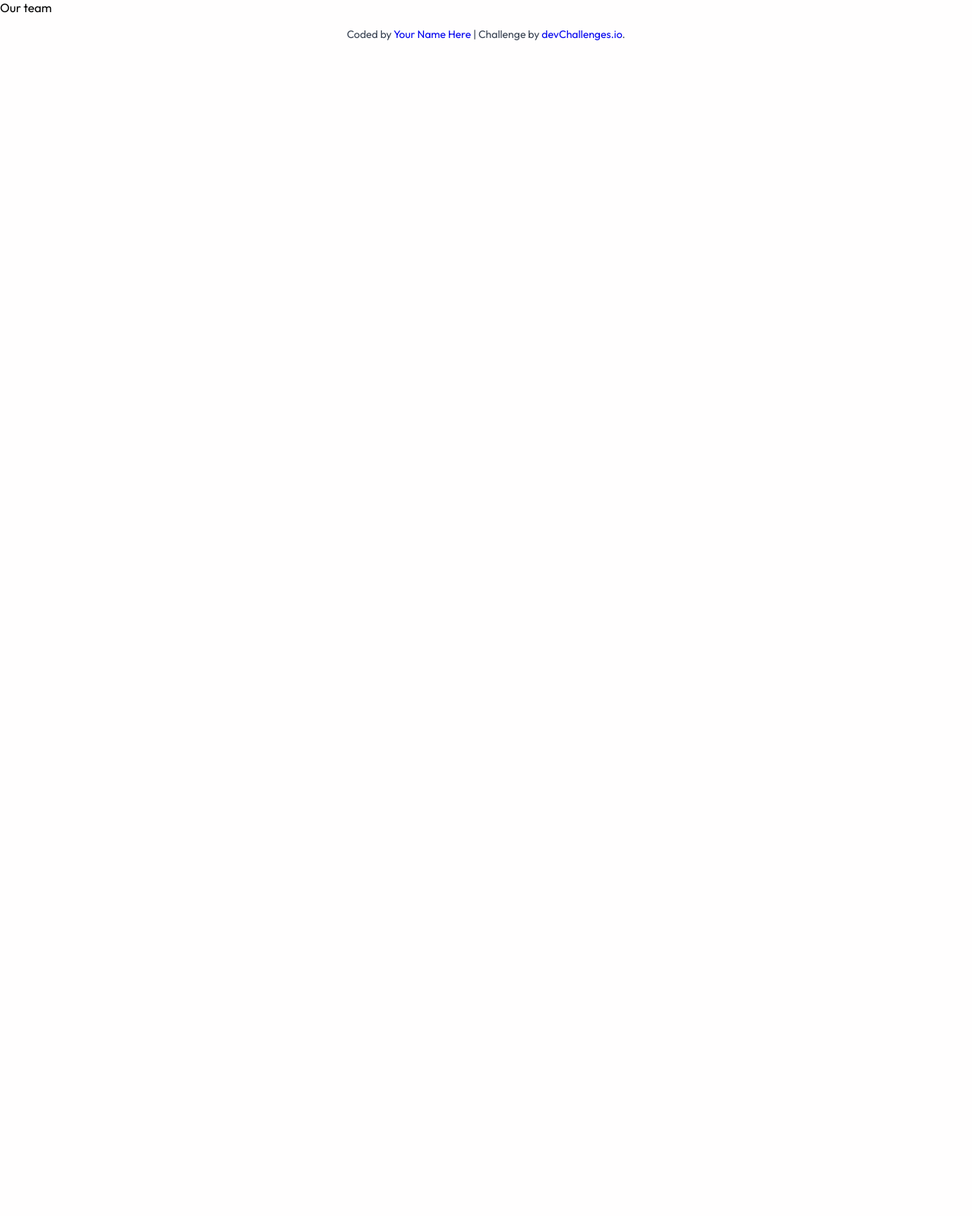
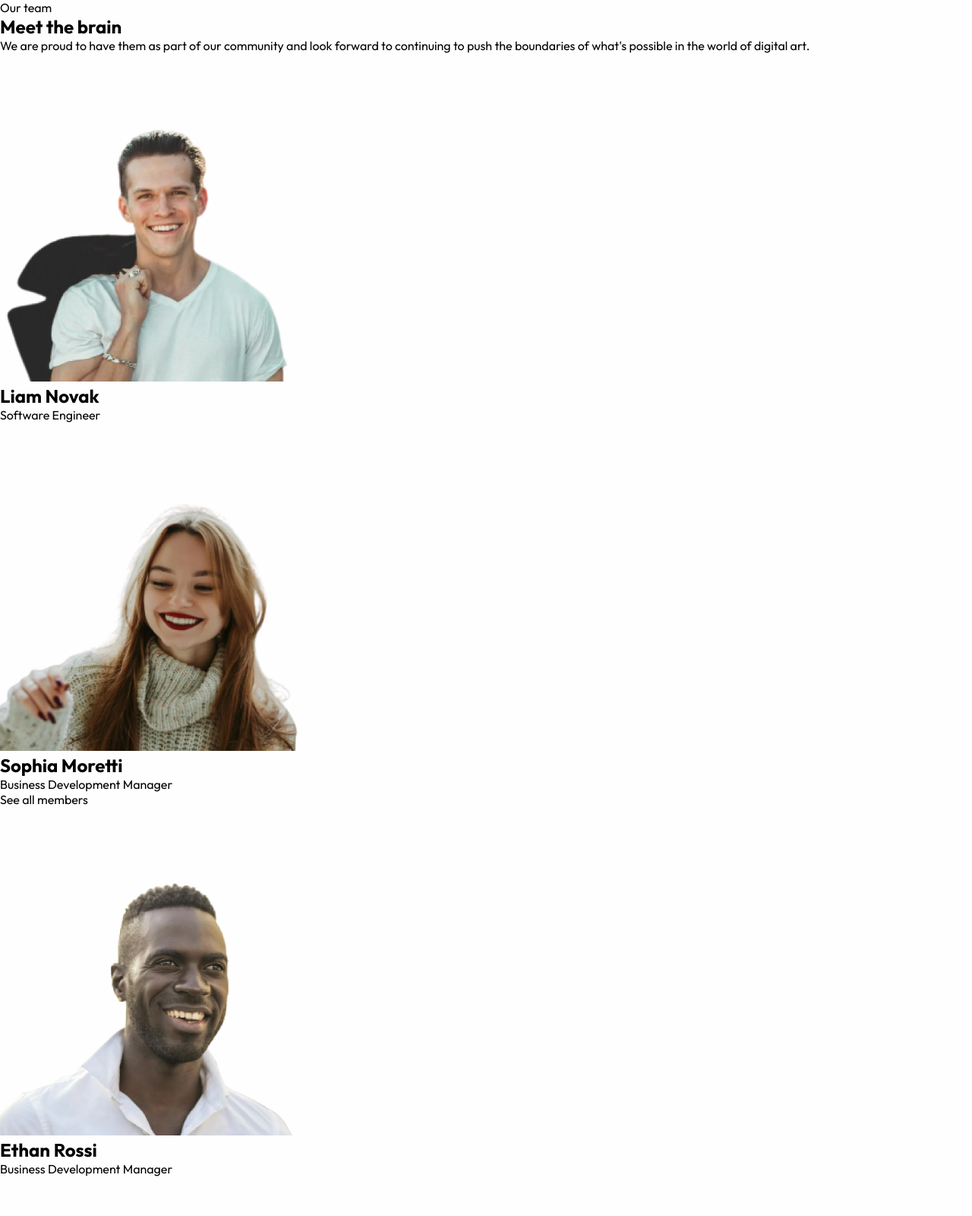
Before and after one commit to brayanbarroso/OurTeam, a plain HTML site: page index.html in a window 1280 px wide. Shown: the top 1600 px of the page at 76% size. Before the commit the page ends 800 px from the top, so only its background shows below. Drawn offline with Linux system fonts and the light colour scheme.

Commit message:
estructurando el proyecto

```diff
--- a/index.html
+++ b/index.html
@@ -25,45 +25,52 @@
   <body>
     <main>
       <header><span>Our team</span></header>
-      <section><div></div></section>
+      <section class="grid-container">
+        <div class="grid-item">
+          <h1>Meet the brain</h1>
+          <p>
+            We are proud to have them as part of our community and look forward
+            to continuing to push the boundaries of what's possible in the world
+            of digital art.
+          </p>
+        </div>
+        <div class="grid-item">
+          <img src="./assets/image/person_1.png" alt="Liam Novak" />
+          <h2>Liam Novak</h2>
+          <p>Software Engineer</p>
+        </div>
+        <div class="grid-item">
+          <img src="./assets/image/person_2.png" alt="Sophia Moretti" />
+          <h2>Sophia Moretti</h2>
+          <p>Business Development Manager</p>
+        </div>
+        <div class="grid-item">
+          <p>See all members</p>
+        </div>
+        <div class="grid-item">
+          <img src="./assets/image/person_3.png" alt="Ethan Rossi" />
+          <h2>Ethan Rossi</h2>
+          <p>Business Development Manager</p>
+        </div>
+        <div class="grid-item">
+          <img src="./assets/image/person_4.png" alt="Isabella Ricci" />
+          <h2>Isabella Ricci</h2>
+          <p>UX Designer</p>
+        </div>
+        <div class="grid-item">
+          <img src="./assets/image/person_5.png" alt="Noah Conti" />
+          <h2>Noah Conti</h2>
+          <p>Content Creator</p>
+        </div>
+      </section>
     </main>
-    <!--
-
-
-
-    Meet the brain
-
-    We are proud to have them as part of our community and look forward to continuing to push the boundaries of what's possible in the world of digital art.
-
-    Liam Novak
-
-    Software Engineer
-
-    Sophia Moretti
-
-    Business Development Manager
-
-    See all members
-
-    Ethan Rossi
-
-    Business Development Manager
-
-    Isabella Ricci
-
-    UX Designer
-
-    Noah Conti
-
-    Content Creator
-
-     -->
-
+    <footer>
       <div class="author-info">
         Coded by <a href="#">Your Name Here</a> | Challenge by
         <a href="https://www.devchallenges.io?ref=challenge" target="_blank"
           >devChallenges.io</a
         >.
       </div>
+    </footer>
   </body>
 </html>
```
Lines whose indentation alone changed are shown as unchanged.
